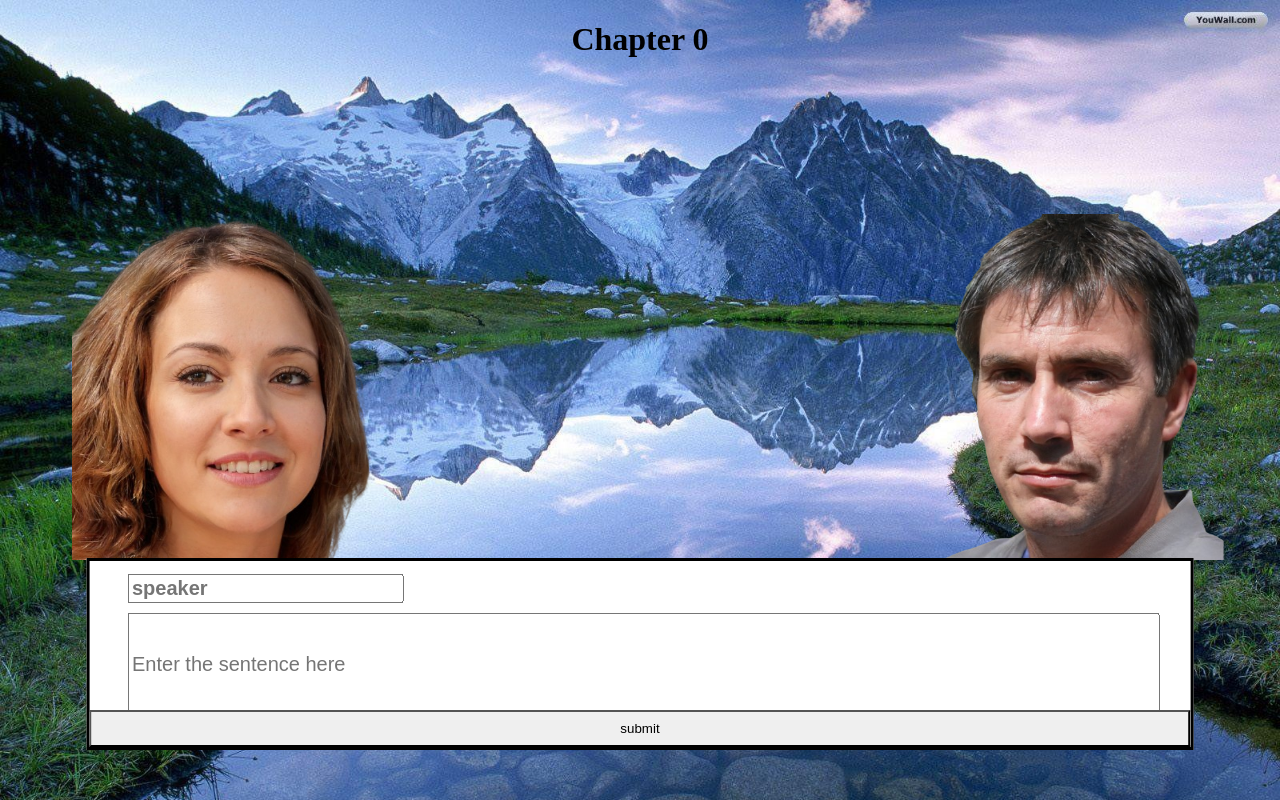
After one commit to horus-4ever/English-Spy-Project, a Flask app: page /admin in a window 1280 px wide. The commit adds this page. Run offline with Flask 3, Linux system fonts and the light colour scheme.

Commit message:
add admin page, start implement javascript to add easily the story

```diff
--- a/app/routes/home_routes.py
+++ b/app/routes/home_routes.py
@@ -5,3 +5,7 @@
 @bp.route("/")
 def home():
     return render_template("index.html")
+
+@bp.route("/admin")
+def admin():
+    return render_template("admin.html")
--- /dev/null
+++ b/app/static/script/admin.js
@@ -0,0 +1,28 @@
+function changeP1(){
+    document.getElementById('fileInput').addEventListener('change', function(event) {
+        const file = event.target.files[0];
+        if (file) {
+            // Create a reader to read the file
+            const reader = new FileReader();
+            reader.onload = function(e) {
+                // Show file info and content (if it's text-based)
+                document.getElementById('fileInfo').innerHTML = `
+                    <p><strong>File Name:</strong> ${file.name}</p>
+                    <p><strong>File Type:</strong> ${file.type}</p>
+                    <p><strong>File Size:</strong> ${file.size} bytes</p>
+                    <p><strong>File Content:</strong></p>
+                    <pre>${e.target.result}</pre>
+                `;
+            };
+
+            // Read the file as text (you could use other methods like readAsDataURL for images)
+            reader.readAsText(file);
+        }
+    });
+}
+
+function changeP2(){}
+
+function writeText(){}
+
+function changeBackground(){}
--- a/app/static/script/myScript.js
+++ b/app/static/script/story.js
@@ -1,4 +1,4 @@
-async function myFunction(){
+async function nextSentence(){
     const url = "http://127.0.0.1:5000/api/stories/nodes/" + String(number);
     console.log(url);
     const response = await fetch(url);
@@ -7,7 +7,7 @@
     }
     const json = await response.json();
 
-    const content = document.querySelector("#text");
+    const content = document.querySelector(".text");
     try {
         content.innerHTML = json.data.content;
     } catch {
@@ -29,7 +29,7 @@
         throw new Error("JSON error in field json.data.right_img\n Got " + json.data.right_img);
     }
 
-    const speaker = document.querySelector("#speaker");
+    const speaker = document.querySelector(".speaker");
     try {
         speaker.innerHTML = json.data.speaker;
     } catch {
--- a/app/static/styles/home.css
+++ b/app/static/styles/home.css
@@ -46,16 +46,20 @@
     width: 80%;
 }
 
-#speaker {
+.speaker {
     font-size: 20px;
     font-weight: bold;
 }
 
-#text {
+.text {
     font-size: 20px;
+    position:relative;
+    margin: 10px 0;
+    height: 12vh;
+    width:100%;
 }
 
-#next {
+.next {
     position: absolute;
     bottom: 0; /* distance from the bottom of box */
     left: 50%;
@@ -65,6 +69,6 @@
     border-radius: 0%;
 }
 
-#next:hover{
+.next:hover{
     background-color: green;
 }
--- /dev/null
+++ b/app/templates/admin.html
@@ -0,0 +1,31 @@
+<!DOCTYPE html>
+<html lang="en">
+<head>
+    <meta charset="UTF-8">
+    <meta name="viewport" content="width=device-width, initial-scale=1.0">
+    <title>Simple Flask App</title>
+    <link rel="stylesheet" href="../static/styles/home.css" />
+    <script src="../static/script/admin.js"></script>
+</head>
+<body>
+    <header>
+        <h1>Chapter 0</h1>
+    </header>
+    <main>
+        <div id="characters">
+            <img id="p1" class="picture" src="../static/pictures/p1.png" alt="Picture of the first character" onclick="changeP1()">
+            <img id="p2" class="picture" src="../static/pictures/p2.png" alt="Picture of the second character">
+        </div>
+        <div class="bubble">
+                <form action="" method="get" class="form-speech">
+                    <input type="text" placeholder="speaker" name="speaker" class="speaker" required />
+                    <div></div>
+                    <input type="text" placeholder="Enter the sentence here" name="speech" class="text" required />
+                    <div class="form-example">
+                        <input type="submit" value="submit" class="next"/>
+                    </div>
+                </form>
+        </div>
+    </main>
+</body>
+</html>
```
Also changed, not shown: app/templates/index.html (+5 -5 lines).
